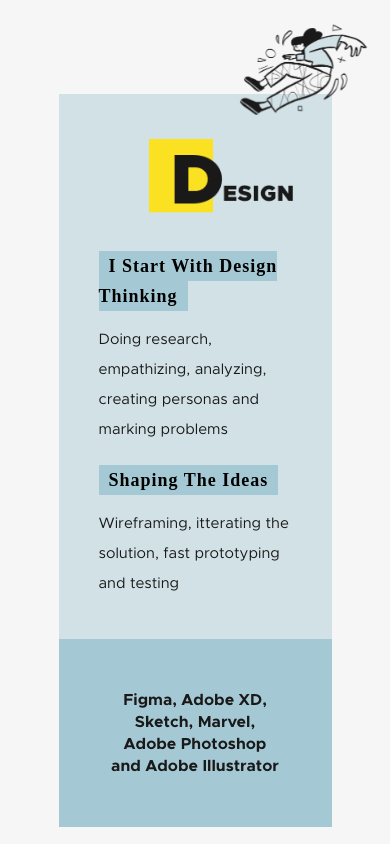
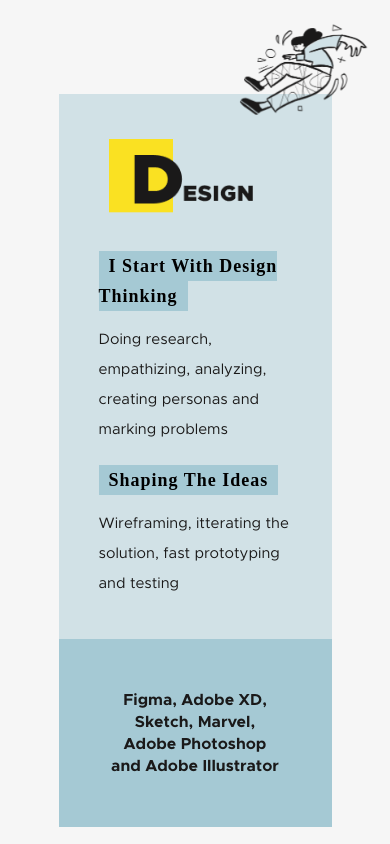
Before and after one commit to tijanagv/portfolio, a plain HTML site: page index.html in a window 390 px wide. Shown: the part 960-1804 px from the top of the page. Drawn offline with Linux system fonts and the light colour scheme; a web font is replaced by a local one.

Commit message:
Responsive change on home page

```diff
--- a/css/main.css
+++ b/css/main.css
@@ -1798,7 +1798,12 @@ top: 100px;
 
   .skills article .card-top img {width: 60%;}
 
-  .skills .headline img {width: 150px;}
+  .skills .headline img {
+    width: 150px;
+    left: 0;
+  }
+
+
 
   .skills .cards .article-text {
     padding: 20px 40px;
```
